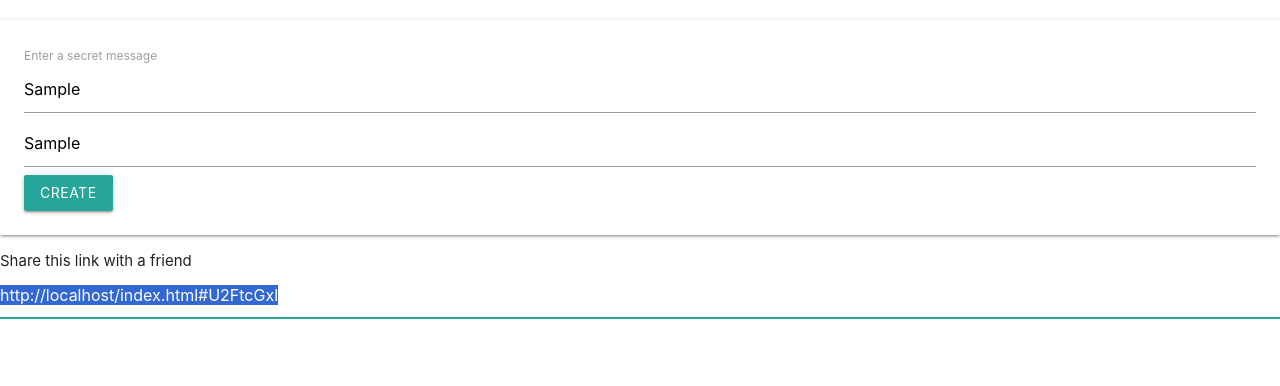
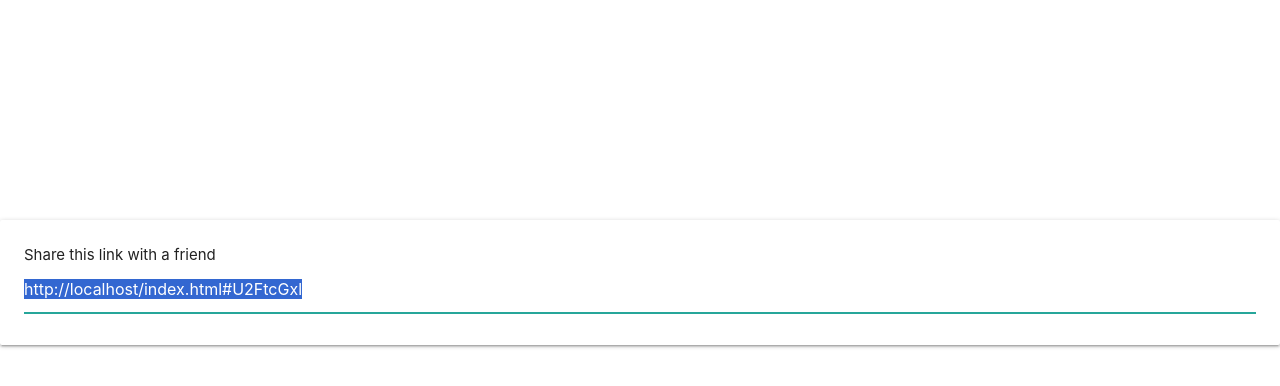
Before and after one commit to lisambamberg/SecretMessageSharingApp, a plain HTML site: page index.html in a window 1280 px wide. Both pictures are taken after typing "Sample", "Sample" into the empty fields and a click on the button "CREATE". Drawn offline with nearby package versions, Linux system fonts and the light colour scheme.

Commit message:
Toggle Visibility and Centered On Screen

```diff
--- a/index.html
+++ b/index.html
@@ -3,6 +3,12 @@
 
 <head>
     <link rel="stylesheet" href="https://cdnjs.cloudflare.com/ajax/libs/materialize/1.0.0/css/materialize.min.css" />
+    <style>
+        .row {
+            margin-top: 25vh;
+            /*25% of the total height of the screen */
+        }
+    </style>
     <meta charset="UTF-8">
     <meta name="viewport" content="width=device-width, initial-scale=1.0">
     <meta http-equiv="X-UA-Compatible" content="ie=edge">
@@ -13,7 +19,7 @@
 
     <div class="row"></div>
     <div class="col s8 offset-s2"></div>
-    <div class="card-panel">
+    <div id="message-form" class="card-panel">
         <form>
             <label>Enter a secret message</label>
             <input id="message-input" />
@@ -22,12 +28,13 @@
         </form>
     </div>
 
-    <div>
-        Share this link with a friend
-        <input id="link-input" />
+    <div id="link-form" class="card-panel hide">
+        <div>
+            Share this link with a friend
+            <input id="link-input" />
+        </div>
+        <script src="index.js"></script>
     </div>
-    <script src="index.js"></script>
-
 </body>
 
 </html>
--- a/index.js
+++ b/index.js
@@ -1,5 +1,9 @@
 document.querySelector("form").addEventListener("submit", event => {
   event.preventDefault();
+
+  document.querySelector("#message-form").classList.add("hide");
+  document.querySelector("#link-form").classList.remove("hide");
+  //For toggling visibility of forms
 
   const input = document.querySelector("#message-input");
   const encrypted = btoa(input.value);
```
